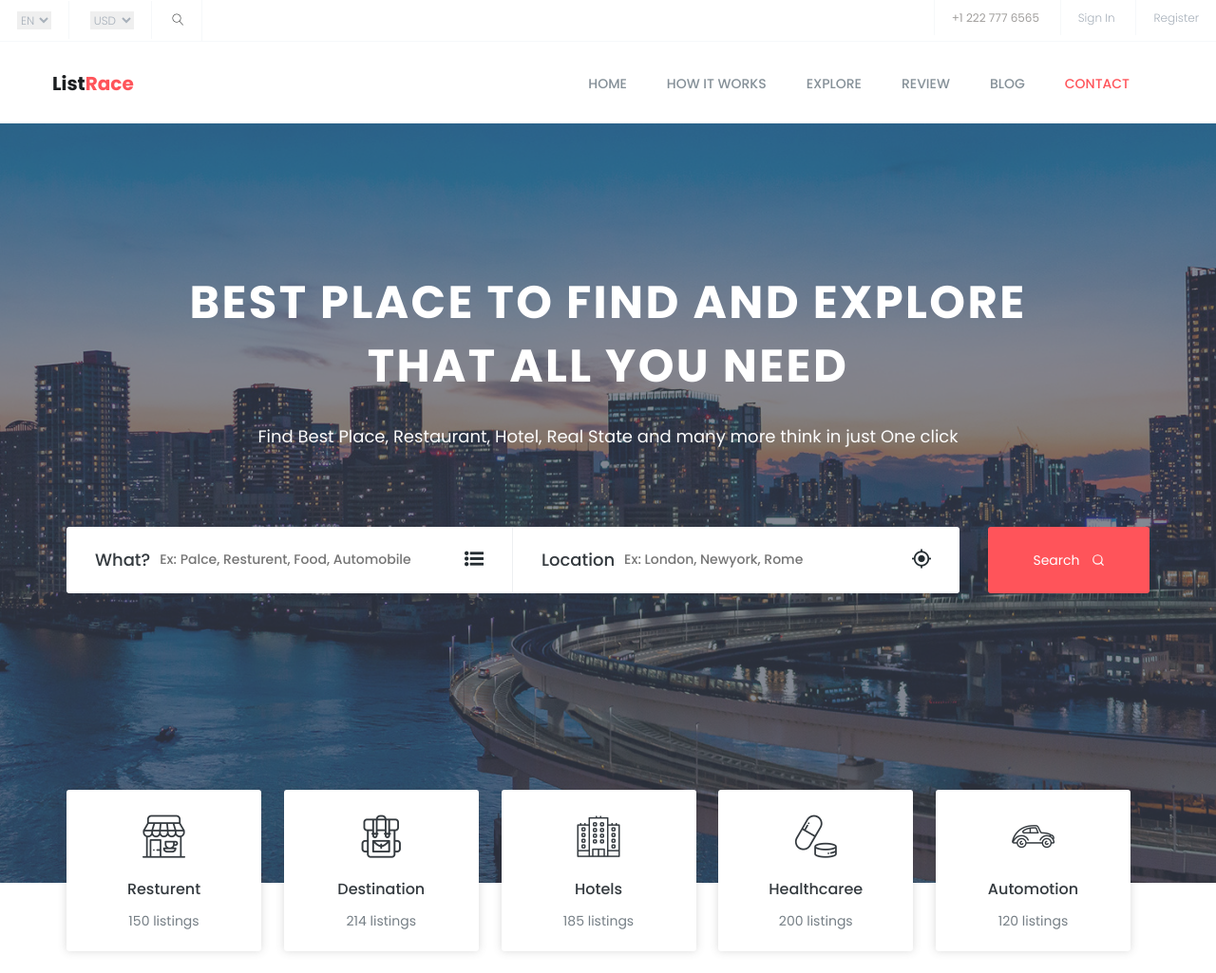
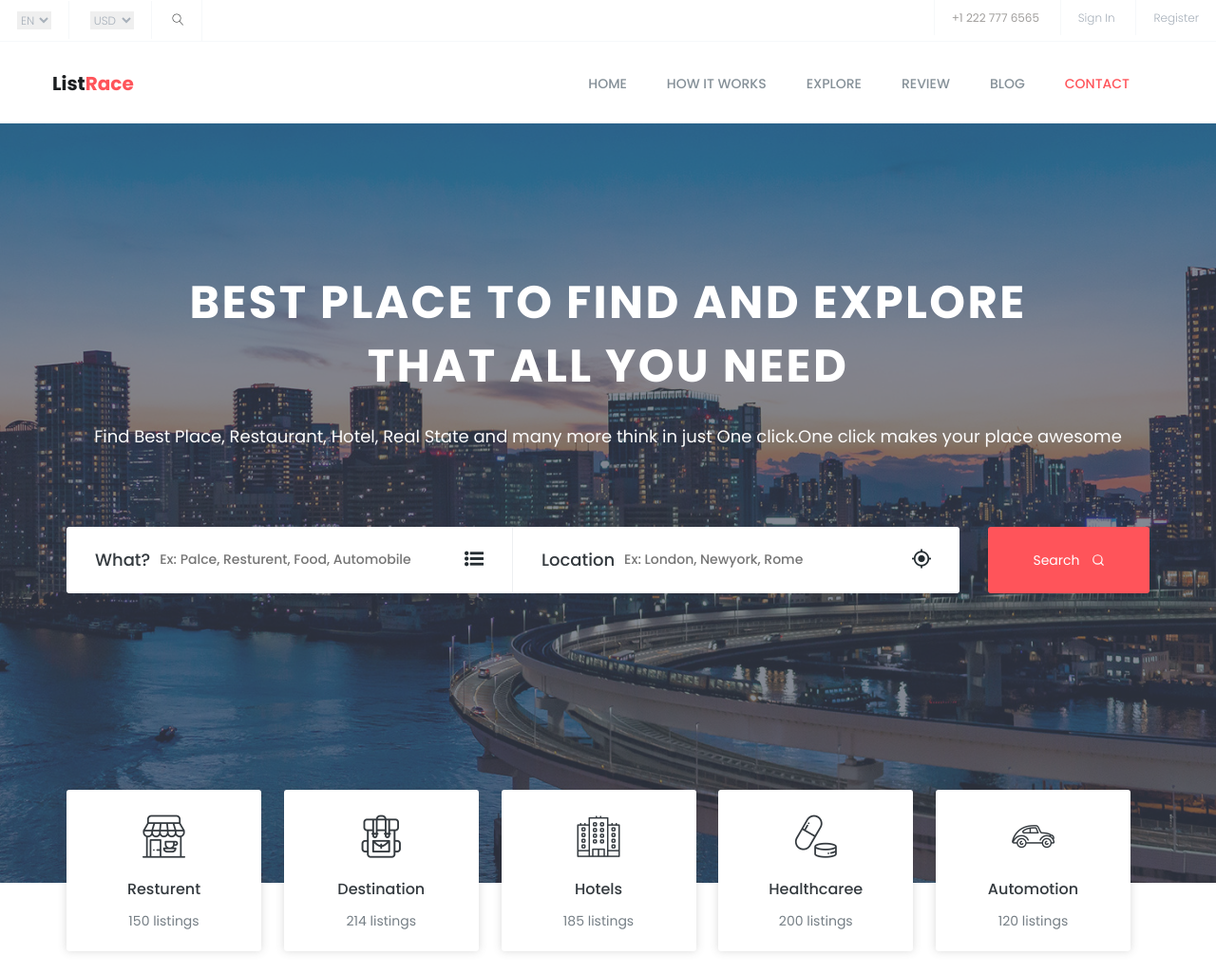
Before and after one commit to Illakiyavarshini/newDevops, a plain HTML site: page index.html in a window 1280 px wide. Shown: the top 1025 px of the page at 95% size. Drawn offline with nearby package versions, Linux system fonts and the light colour scheme.

Commit message:
Update index.html

```diff
--- a/index.html
+++ b/index.html
@@ -150,7 +150,7 @@
 				<div class="welcome-hero-txt">
 					<h2>best place to find and explore <br> that all you need </h2>
 					<p>
-						Find Best Place, Restaurant, Hotel, Real State and many more think in just One click
+						Find Best Place, Restaurant, Hotel, Real State and many more think in just One click.One click makes your place awesome
 					</p>
 				</div>
 				<div class="welcome-hero-serch-box">
```
